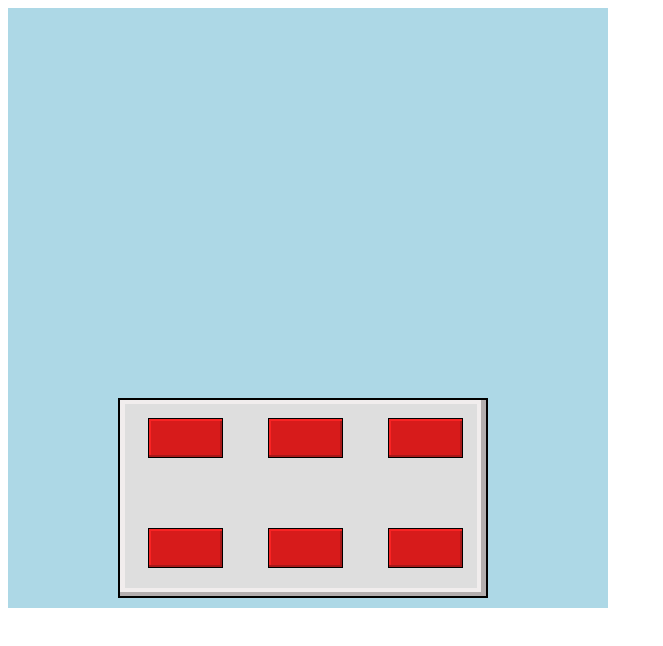
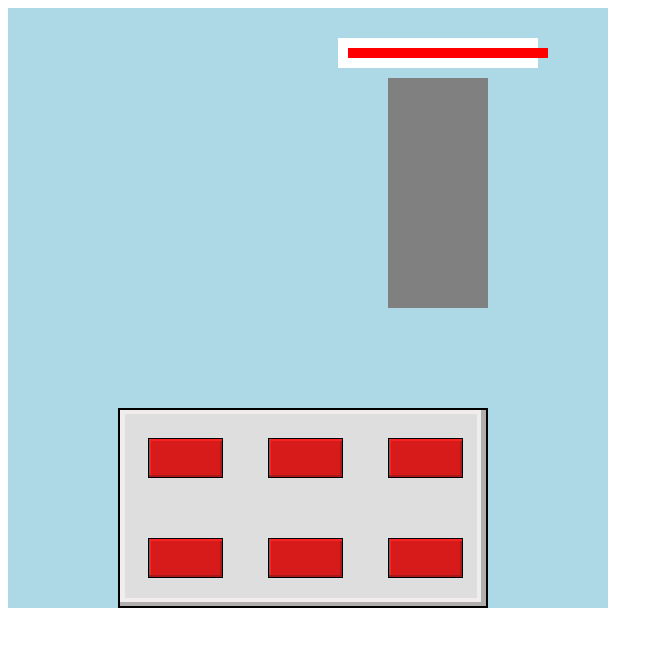
Before and after one commit to Moira7/For-Super-Hero-Project, a plain HTML site: page index.html in a window 1280 px wide. Shown: the whole page, without its empty margins (0-663 px from the left). Drawn offline with Linux system fonts and the light colour scheme.

Commit message:
enemy healthbar

```diff
--- a/index.html
+++ b/index.html
@@ -11,7 +11,7 @@
     <main id = "frame">
       <div id = "background"></div>
       <div id = "enemy"></div>
-      <div id = "enemyHealthbarBackground"><div id = "enemenyHealthBar" style = "width:100%"> </div></div>
+      <div id = "enemyHealthbarBackground"><div id = "enemenyHealthBar" class="enemyHP" style = "width:100%"> </div></div>
       <div id = "hero"></div>
       <div id = "heroHealthBackground"><div id = "heroHealht" style = "width:100%"> </div></div>
       <div id = "buttonArea"></div>
--- a/style.css
+++ b/style.css
@@ -10,8 +10,8 @@ body,html {font-size:10px;}
   background: url(img/moves/buttonBox.png) no-repeat;
   height:20rem;
   width:37rem;
-  position: relative;
-  top: 39rem;
+  position: absolute;
+  top: 40rem;
   left: 11rem;
 
 }
@@ -20,8 +20,8 @@ body,html {font-size:10px;}
   height: 4rem;
   width: 7.5rem;
   background: url(img/activeButton.png) no-repeat;
-  position: relative;
-  top: 21rem;
+  position: absolute;
+  top: 43rem;
   left: 14rem;
 }
 
@@ -29,8 +29,8 @@ body,html {font-size:10px;}
   height: 4rem;
   width: 7.5rem;
   background: url(img/activeButton.png) no-repeat;
-  position: relative;
-  top: 17rem;
+  position: absolute;
+  top: 43rem;
   left: 26rem;
 }
 
@@ -38,8 +38,8 @@ body,html {font-size:10px;}
   height: 4rem;
   width: 7.5rem;
   background: url(img/activeButton.png) no-repeat;
-  position: relative;
-  top: 13rem;
+  position: absolute;
+  top: 43rem;
   left: 38rem;
 }
 
@@ -47,8 +47,8 @@ body,html {font-size:10px;}
   height: 4rem;
   width: 7.5rem;
   background: url(img/activeButton.png) no-repeat;
-  position: relative;
-  top: 20rem;
+  position: absolute;
+  top: 53rem;
   left: 14rem;
 }
 
@@ -56,8 +56,8 @@ body,html {font-size:10px;}
   height: 4rem;
   width: 7.5rem;
   background: url(img/activeButton.png) no-repeat;
-  position: relative;
-  top: 16rem;
+  position: absolute;
+  top: 53rem;
   left: 26rem;
 }
 
@@ -65,7 +65,34 @@ body,html {font-size:10px;}
   height: 4rem;
   width: 7.5rem;
   background: url(img/activeButton.png) no-repeat;
-  position: relative;
-  top: 12rem;
+  position: absolute;
+  top: 53rem;
   left: 38rem;
 }
+
+#enemy {
+  height: 23rem;
+  width: 10rem;
+  background: gray;
+  position: absolute;
+  top: 7rem;
+  left: 38rem;
+}
+
+#enemyHealthbarBackground {
+  height: 3rem;
+  width: 20rem;
+  background: white;
+  position: absolute;
+  top: 3rem;
+  left: 33rem;
+}
+
+#enemenyHealthBar {
+  height: 1rem;
+  width: 13rem;
+  background: red;
+  position: relative;
+  top: 1rem;
+  left: 1rem;
+}
```
